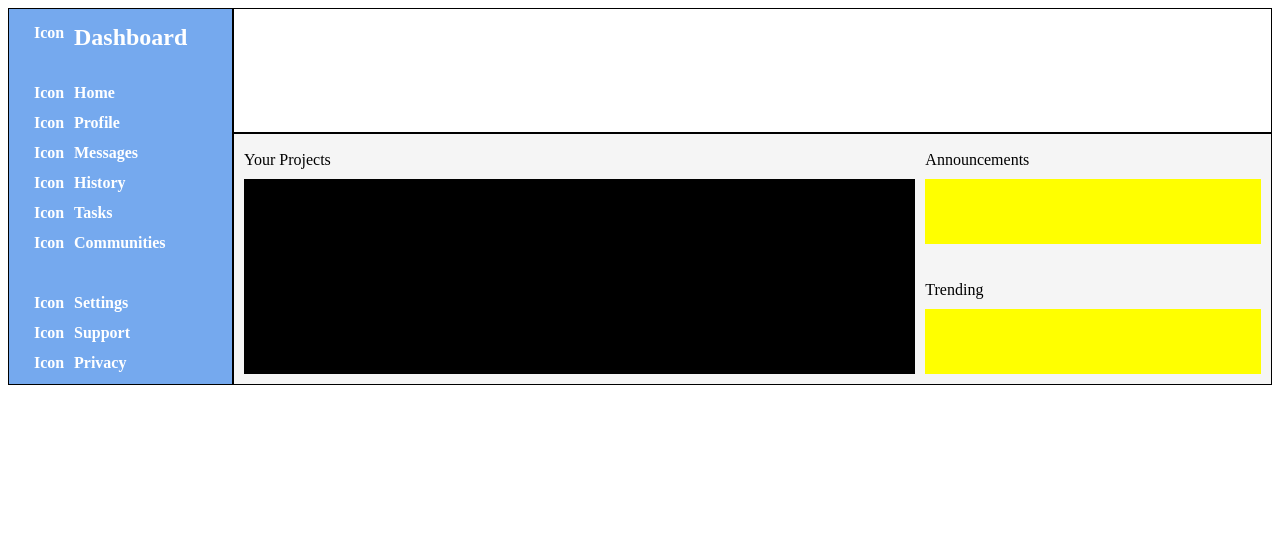
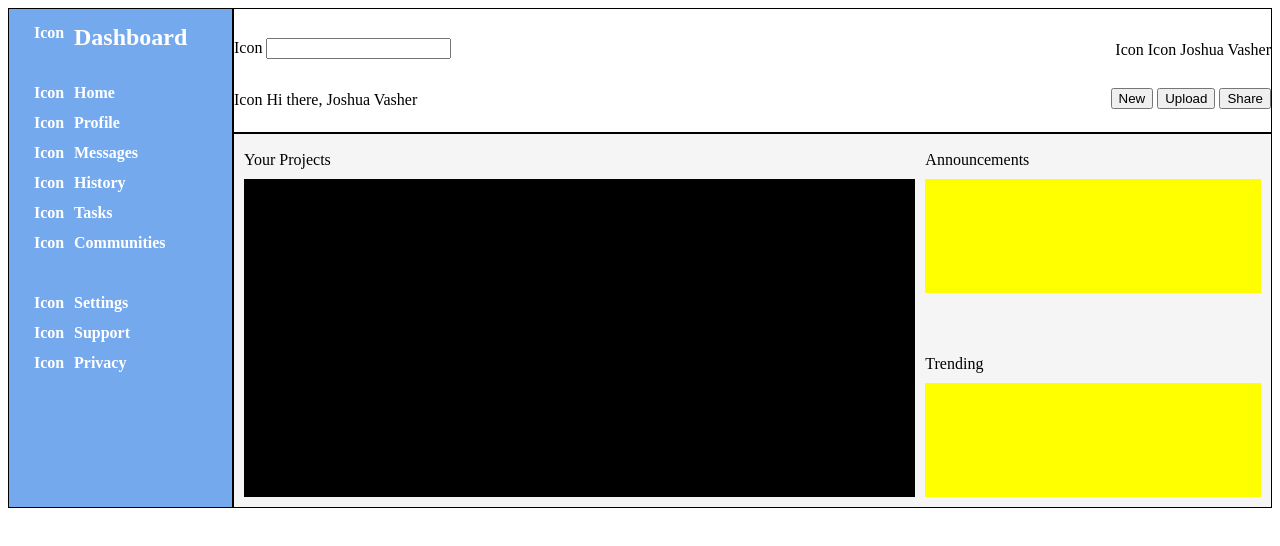
Before and after one commit to Jershz/admin-dashboard, a plain HTML site: page index.html in a window 1280 px wide. Drawn offline with Linux system fonts and the light colour scheme.

Commit message:
Setup initial grid layout of website header

```diff
--- a/index.html
+++ b/index.html
@@ -9,8 +9,27 @@
 <body>
     <div class="grid-container">
         <div class="header">
+            <div class="search-container">
+                <div class="search-icon">Icon</div>
+                <input type="search" name="search-bar">
+            </div>
+            <div class="widget-container">
+                <div class="widget-notification-icon">Icon</div>
+                <div class="widget-profile-icon">Icon</div>
+                <div class="widget-profile-name">Joshua Vasher</div>
+            </div>
+            <div class="profile-container">
+                <div class="profile-icon">Icon</div>
+                <div class="profile-greeting">Hi there,</div>
+                <div class="profile-name">Joshua Vasher</div>
+            </div>
+            <div class="project-controls-container">
+                <button class="new-button">New</button>
+                <button class="upload-button">Upload</button>
+                <button class="share-button">Share</button>
+            </div>
+        </div>
 
-        </div>
         <div class="sidebar">
             <div class="sidebar-heading-icon">Icon</div>
             <div class="sidebar-heading">Dashboard</div>
--- a/styles/style.css
+++ b/styles/style.css
@@ -2,13 +2,37 @@
     display: grid;
     grid-template-columns: 225px minmax(300px,4fr);
     grid-template-rows: 125px 3fr;
+    height: 500px;
 }
 
 .header {
+    display: grid;
+    grid-template-columns: 1fr 1fr;
+    grid-template-rows: 50px 50px;
     background-color: white;
     border: 1px solid black;
     grid-column: 2;
     grid-row: 1;
+}
+
+.search-container,
+.widget-container,
+.profile-container,
+.project-controls-container {
+    align-self: end;
+}
+
+.widget-container,
+.project-controls-container {
+    justify-self: end;
+}
+
+.profile-container {
+
+}
+
+.project-controls-container {
+
 }
 
 .sidebar {
@@ -82,3 +106,7 @@
     grid-row: 5 / 7;
     background-color: yellow;
 }
+
+div {
+    display: inline-block;
+}
```
